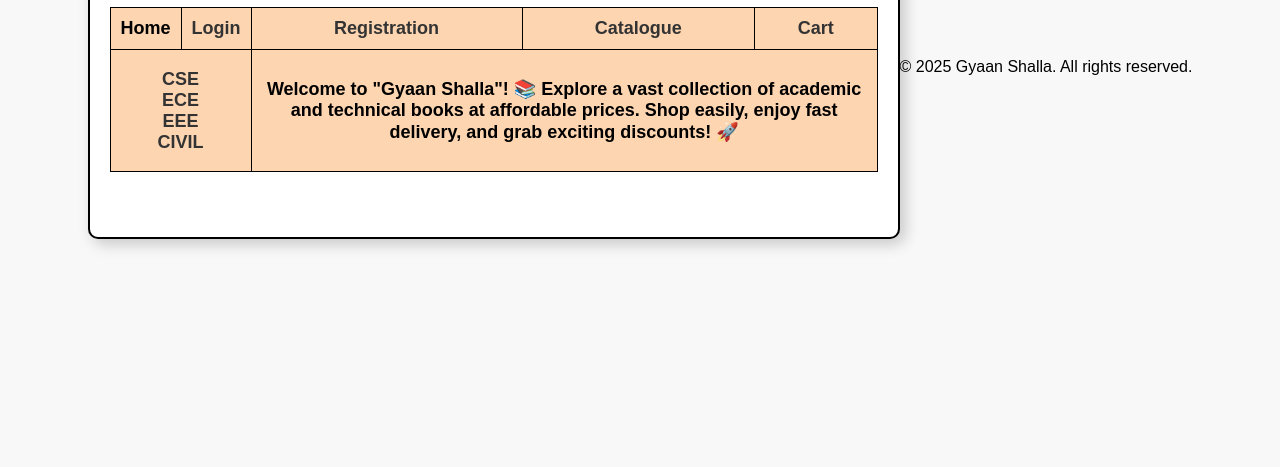
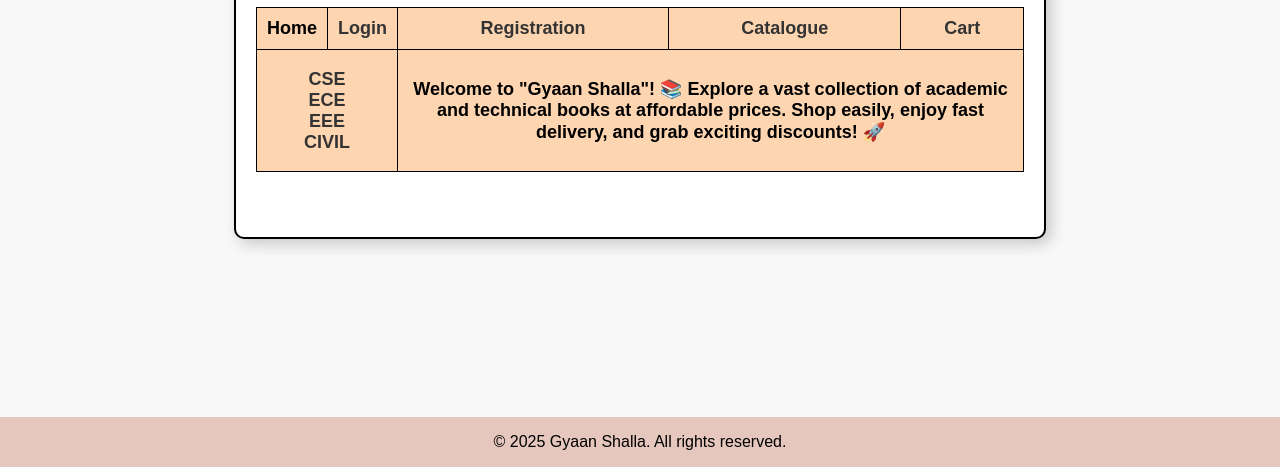
Before and after one commit to Aman-001/webpages, a plain HTML site: page index.html in a window 1280 px wide. Shown: the part 333-800 px from the top of the page. Drawn offline with Linux system fonts and the light colour scheme.

Commit message:
second commit

```diff
--- a/styles.css
+++ b/styles.css
@@ -94,3 +94,11 @@ body {
 .nav-table a:hover {
     color: red;
 }
+
+footer {
+        position: fixed;
+        bottom: 0;
+        width: 110%;
+        background-color: #e6c7be;
+        text-align: center;
+}
```
Also changed, not shown: Gyaan Shalla.png (added).
